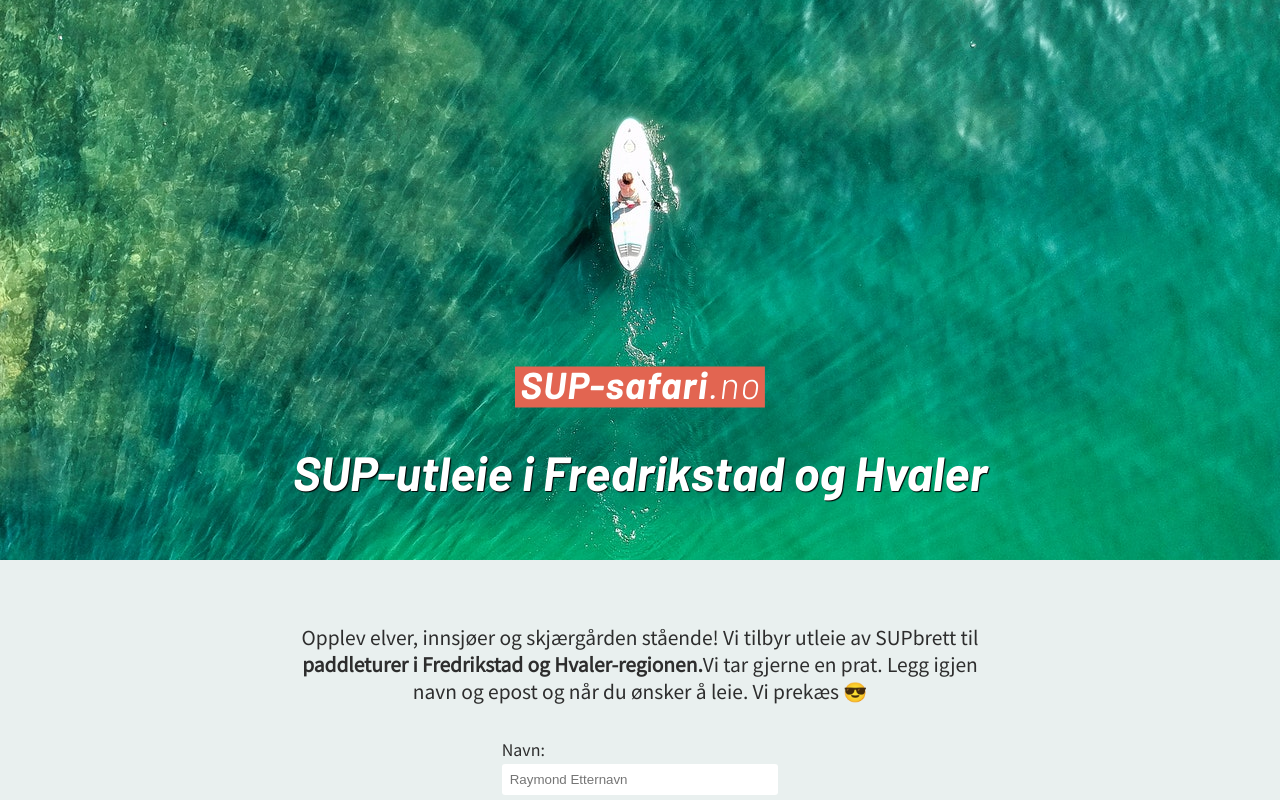
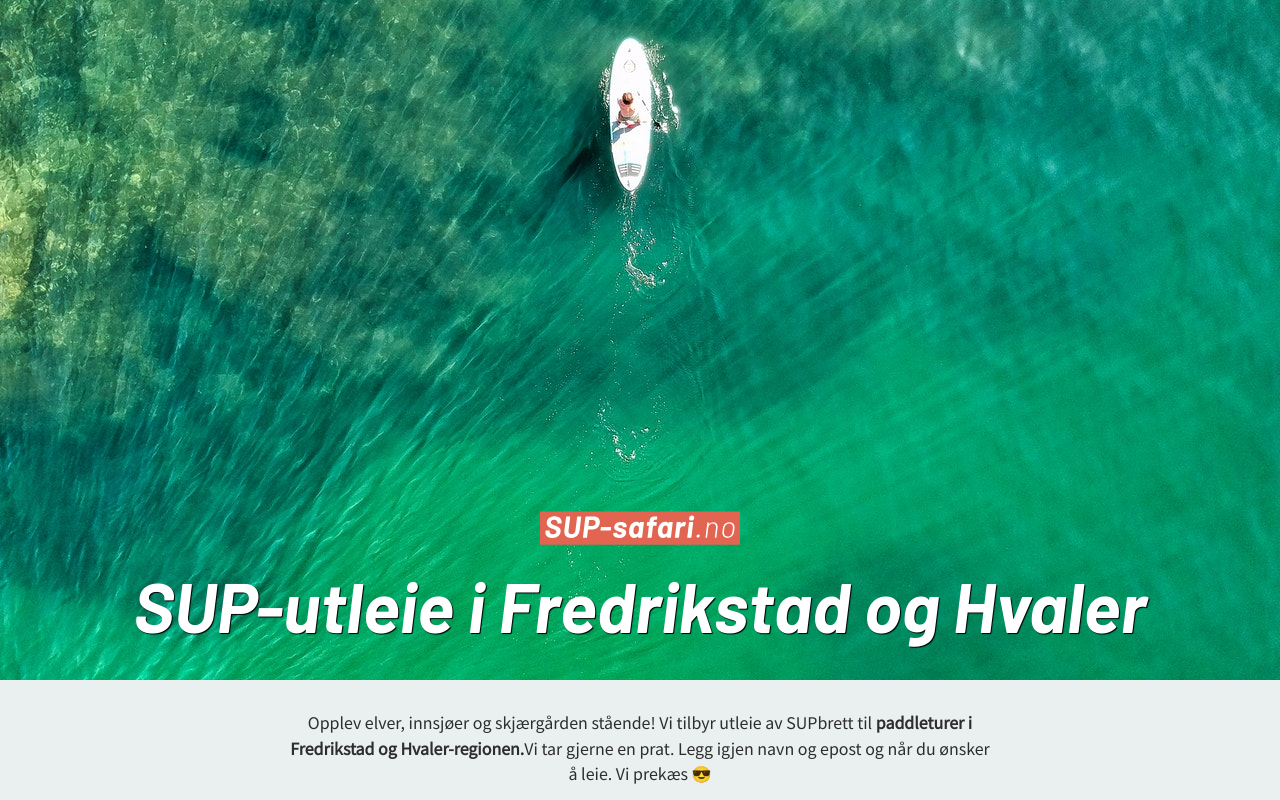
Before and after one commit to mariusgrondahl/sup-safari, a Next.js app: page / in a window 1280 px wide. Shown: the top 800 px of the page. Built offline with nearby package versions, Linux system fonts and the light colour scheme.

Commit message:
fixed layout and open graph

```diff
--- /dev/null
+++ b/Layout/GlobalCss.js
@@ -0,0 +1,101 @@
+import React from "react";
+import { Global, css } from "@emotion/core";
+
+function GlobalCss(props) {
+    return (
+        <Global
+          styles={css`
+          * {
+            box-sizing: border-box;
+            }
+
+    body{
+        padding: 0;
+        margin: 0;
+        font-size: 16px;
+        font-family: 'Noto Sans JP', -apple-system, BlinkMacSystemFont, Avenir Next, Avenir,
+        Helvetica, sans-serif;
+        background: #E9F0EF;
+        color: #2d2d2d;
+      }
+
+      html {
+        font-size: 62.5%;
+        padding: 0;
+        margin: 0;
+        overflow-x: hidden;
+        scroll-behavior: smooth;
+
+    }
+
+    @import url('https://fonts.googleapis.com/css2?family=Barlow:ital,wght@1,700&family=Noto+Sans+JP&display=swap');
+
+
+    a {
+        color: yellow;
+    }
+
+
+    li {
+        list-style: none;
+    }
+
+      label{
+        color: #2d2d2d;
+        font-weight: normal;
+        font-size: 1.2rem;
+      }
+
+      input{
+        border-radius: 3px;
+        width: 100%;
+        max-width: 450px;
+        padding: .5rem;
+        color: #2d2d2d;
+        margin: .2rem 0rem;
+        outline: none;
+        border: none;
+        box-sizing: border-box;
+      }
+
+      textarea {
+        border-radius: 3px;
+        max-width: 450px;
+        width: 100%;
+        padding: .5rem;
+        color: #2d2d2d;
+        margin: .2rem 0rem;
+        outline: none;
+        border: none;
+        box-sizing: border-box;
+      }
+
+      button{
+        background: #2d2d2d;
+        outline: none;
+        border-radius: 3px;
+        width: 100%;
+        padding: .7rem;
+        margin: 0 auto;
+        color: #fff;
+        border: none;
+        text-transform: uppercase;
+        font-style: italic;
+        box-sizing: border-box;
+      }
+
+      a{
+        color: yellow;
+      }
+
+      .logo{
+        max-width: 550px;
+        margin-bottom: 2.5rem;
+      }
+
+    `}
+    />
+  );
+}
+
+export default GlobalCss;
--- /dev/null
+++ b/Layout/Layout.js
@@ -0,0 +1,43 @@
+import React, { useEffect } from "react";
+import Head from "next/head";
+import styled from "@emotion/styled";
+import NavBar from "../components/NavBar";
+import Footer from "../components/Footer";
+import GlobalCss from "./GlobalCss";
+
+const ContentWrapper = styled.div`
+  margin: 0 auto;
+  width: 100%;
+  padding: 0rem 0rem 4rem 0rem;
+  @media only screen and (min-width: 700px) {
+    padding: 0rem 0rem 5rem 0rem;
+  }
+`;
+
+function Layout({ children, title = "Sup Safari - Suputleie Fredrikstad og Hvaler" }, props) {
+  useEffect(() => {
+
+  })
+
+  return (
+    <html>
+    <GlobalCss />
+      <body>
+        <Head>
+          <title>{title}</title>
+          <meta name="description" content="SUP Safari tilbyr SUP-utleie og SUP-turer i Fredrikstad skjærgården og på Hvaler."/>
+          <meta name="keywords" content="Paddleboard utleie, SUP Østfold, SUP Hvaler, SUP Utleie, Supbrett Fredrikstad, supturer, leie supbrett."/>
+          <link rel='icon' href='/favicon.ico' />
+
+          <meta property="og:image" content="https://sup-safari.no/img/supsafari.jpg" />
+          <meta property="og:image:width" content="1280" />
+        </Head>
+
+        <NavBar />
+        <ContentWrapper>{children}</ContentWrapper>
+        <Footer />
+      </body>
+    </html>
+)};
+
+export default Layout;
--- /dev/null
+++ b/components/CenterWrapper.js
@@ -0,0 +1,15 @@
+import React from "react";
+import styled from "@emotion/styled";
+
+const Style = styled.div`
+  margin: 0 auto;
+  max-width: 1280px;
+  display: flex;
+  align-items: center;
+  flex-direction: column;
+  justify-content: center;
+`;
+
+export default function CenterWrapper(props) {
+  return <Style>{props.children}</Style>;
+}
--- a/components/ContactForm.js
+++ b/components/ContactForm.js
@@ -33,53 +33,6 @@ import React from 'react'
 
       </form>
 
-      <style jsx>{`
-          label{
-
-            color: #2d2d2d;
-            font-weight: normal;
-            font-size: 1rem;
-          }
-
-          input{
-            border-radius: 3px;
-            width: 100%;
-            max-width: 450px;
-            padding: .5rem;
-            color: #2d2d2d;
-            margin: .2rem 0rem;
-            outline: none;
-            border: none;
-            box-sizing: border-box;
-          }
-
-          textarea {
-            border-radius: 3px;
-            max-width: 450px;
-            width: 100%;
-            padding: .5rem;
-            color: #2d2d2d;
-            margin: .2rem 0rem;
-            outline: none;
-            border: none;
-            box-sizing: border-box;
-          }
-
-          button{
-            background: #2d2d2d;
-            outline: none;
-            border-radius: 3px;
-            width: 100%;
-            padding: .7rem;
-            margin: 0 auto;
-            color: #fff;
-            border: none;
-            text-transform: uppercase;
-            font-style: italic;
-            box-sizing: border-box;
-          }
-
-        `}</style>
       </>
     )
 
--- a/components/Footer.js
+++ b/components/Footer.js
@@ -18,8 +18,10 @@ const FooterWrap = styled.div`
 export default function Footer(props){
     return(
         <FooterWrap>
+            <footer>
             <img className="logo" loading="lazy" width="250px" src="/logo.svg"  alt="sup safari logo" />
             <p>Telefon: <strong>+47 41293362</strong></p>
+            </footer>
         </FooterWrap>
 
     )
--- a/components/Fullscreen.js
+++ b/components/Fullscreen.js
@@ -16,47 +16,24 @@ const FullscreenWrap = styled.div`
   box-sizing: border-box;
   height: 85vh;
 
-  p {
-    max-width: 980px;
-    font-size: 1.2rem;
-    color: #fff;
-    /* text-shadow: 0px 0px 10px rgba(45,45,45,0.79); */
-  }
+  h1{
+        font-size: 4.5rem;
+        line-height: 5rem;
+        text-align: center;
+        margin: 0rem 2rem;
+        font-family: 'Barlow', BlinkMacSystemFont, Avenir Next, Avenir;
+        color: white;
+        text-shadow: 1px 1px 1px #000;
 
-  a {
-    color: #fff;
-    text-decoration: none;
-    &:active {
-      color: yellow;
-    }
-  }
+        @media (min-width: 700px) {
+          font-size: 7rem;
+          line-height: 7rem;
+        }
+      }
 
-  ul {
-    padding: 0rem 2rem;
-    font-size: 2rem;
-    line-height: 2.4rem;
-    li {
-    }
-  }
-
-  @media only screen and (min-width: 700px) {
-    background-position: center center;
-    height: 70vh;
-
-    ul {
-      display: flex;
-      li {
-        margin: 2rem;
-      }
-    }
-
-  }
 `;
 
-// setting deafult image
-Fullscreen.defaultProps = {
-  image: "/img/supsafari-hvaler.jpg"
-};
+
 
 function Fullscreen(props) {
   return (
--- /dev/null
+++ b/components/NavBar.js
@@ -0,0 +1,97 @@
+import React, { Component } from "react";
+import styled from "@emotion/styled";
+import Link from "next/link";
+
+const NavbarWrapper = styled.div`
+  position: absolute;
+  width: 100%;
+  z-index: 9;
+  color: #fff;
+  background: transparent;
+  box-sizing: border-box;
+
+  .logo {
+    display: flex;
+    flex-direction: row;
+    justify-content: center;
+    text-align: center;
+    align-items: center;
+    width: 200px;
+    color: #fff;
+    margin: 0rem 4rem 1rem 2rem;
+
+    @media (min-width: 700px) {
+      display: flex;
+      width: 300px;
+      justify-content: left;
+    }
+  }
+  nav {
+    position: relative;
+    display: flex;
+    align-items: center;
+    justify-content: center;
+    background: transparent;
+    box-sizing: border-box;
+    width: 100%;
+    padding: 1rem 0rem 0.5rem 0rem;
+    z-index: 9;
+
+    @media (min-width: 700px) {
+      justify-content: flex-start;
+    }
+
+
+
+    ul {
+      display: flex;
+      flex-direction: row;
+      padding: 0;
+      justify-content: center;
+      margin: 0;
+      width: 100%;
+
+      @media (min-width: 700px) {
+        justify-content: flex-end;
+      }
+
+      li {
+        min-width: 100px;
+        text-align: center;
+        margin: 0rem 1rem;
+        display: flex;
+        flex-direction: column;
+        justify-content: center;
+        font-size: 1.8rem;
+        font-weight: bold;
+
+        a {
+          font-weight: light;
+          color: #fff;
+          text-transform: uppercase;
+          letter-spacing: 1.5px;
+
+          :hover {
+            color: yelow;
+          }
+        }
+      }
+    }
+  }
+`;
+
+function NavBar() {
+  return (
+    <NavbarWrapper>
+      <nav>
+        {/* <div className="logo">
+          <Link href="/">
+            <img src="/logo-red.svg" width="180" />
+          </Link>
+        </div> */}
+      </nav>
+    </NavbarWrapper>
+  );
+}
+
+export default NavBar;
--- a/pages/index.js
+++ b/pages/index.js
@@ -1,86 +1,47 @@
 import React from 'react'
-import Head from 'next/head'
+import Layout from "../Layout/Layout";
 import ContactForm from '../components/ContactForm'
+import CenterWrapper from '../components/CenterWrapper'
 import Fullscreen from '../components/Fullscreen'
-import Footer from '../components/Footer'
+import styled from "@emotion/styled";
 
-const Home = () => (
-  <div>
-    <Head>
-      <title>Sup Safari - Suputleie Fredrikstad og Hvaler</title>
-      <meta name="description" content="SUP Safari tilbyr SUP-utleie og SUP-turer i Fredrikstad skjærgården og på Hvaler."/>
-      <meta name="keywords" content="Paddleboard utleie, SUP Østfold, SUP Hvaler, SUP Utleie, Supbrett Fredrikstad, supturer, leie supbrett."/>
+const Description = styled.div`
+    p{
+      text-align: center;
+      line-height: 1.6;
+      max-width: 700px;
+      margin: 3rem 2rem 2rem 2rem;
+    }
+`;
 
-      <link rel='icon' href='/favicon.ico' />
-    </Head>
+
+function App({ data }) {
+
+  return(
+  <Layout>
 
     <Fullscreen image="/img/supsafari.jpg"  text="#fff">
-    <img className="logo" loading="lazy" width="250px" src="/logo-red.svg"  alt="sup safari logo" />
-
+    <img className="logo" loading="lazy" width="200px" src="/logo-red.svg"  alt="sup safari logo" />
     <h1>SUP-utleie i Fredrikstad og Hvaler</h1>
     </Fullscreen>
 
-    <div className='hero'>
-      <p className='description'>
+
+      <CenterWrapper>
+      <Description>
+      <p>
       Opplev elver, innsjøer og skjærgården stående!
       Vi tilbyr utleie av SUPbrett til <strong>paddleturer i Fredrikstad og Hvaler-regionen.</strong>
       Vi tar gjerne en prat. Legg igjen navn og epost og når du ønsker å leie. Vi prekæs &#128526;
       </p>
+      </Description>
       <ContactForm />
-    </div>
-    <Footer />
-
-    <style jsx>{`
-@import url('https://fonts.googleapis.com/css2?family=Barlow:ital,wght@1,700&family=Noto+Sans+JP&display=swap');      :global(body) {
-        font-size: 16px;
-        margin: 0;
-        font-family: 'Noto Sans JP', -apple-system, BlinkMacSystemFont, Avenir Next, Avenir,
-        Helvetica, sans-serif;
-        background: #E9F0EF;
-        color: #2d2d2d;
-      }
-
-      a{
-        color: yellow;
-      }
-
-      .logo{
-        max-width: 550px;
-        margin-bottom: 2.5rem;
-      }
-
-      h1{
-        font-size: 3rem;
-        line-height: 3rem;
-        text-align: center;
-        margin: 0rem 2rem;
-        font-family: 'Barlow', BlinkMacSystemFont, Avenir Next, Avenir;
-        color: white;
-        text-shadow: 1px 1px 1px #000;
-      }
+      </CenterWrapper>
 
 
-      .hero {
-        margin-top: 3rem;
-        width: 100%;
-        display: flex;
-        flex-direction: column;
-        justify-content: flex-start;
-        align-items: center;
-        min-height: 30vh;
-      }
 
-
-      .description {
-        text-align: center;
-        font-size: 1.2rem;
-        line-height: 1.4;
-        max-width: 700px;
-        margin: 1rem 1rem 1rem 1rem;
-      }
-
-    `}</style>
-  </div>
+</Layout>
 )
 
-export default Home
+}
+
+export default App
```
